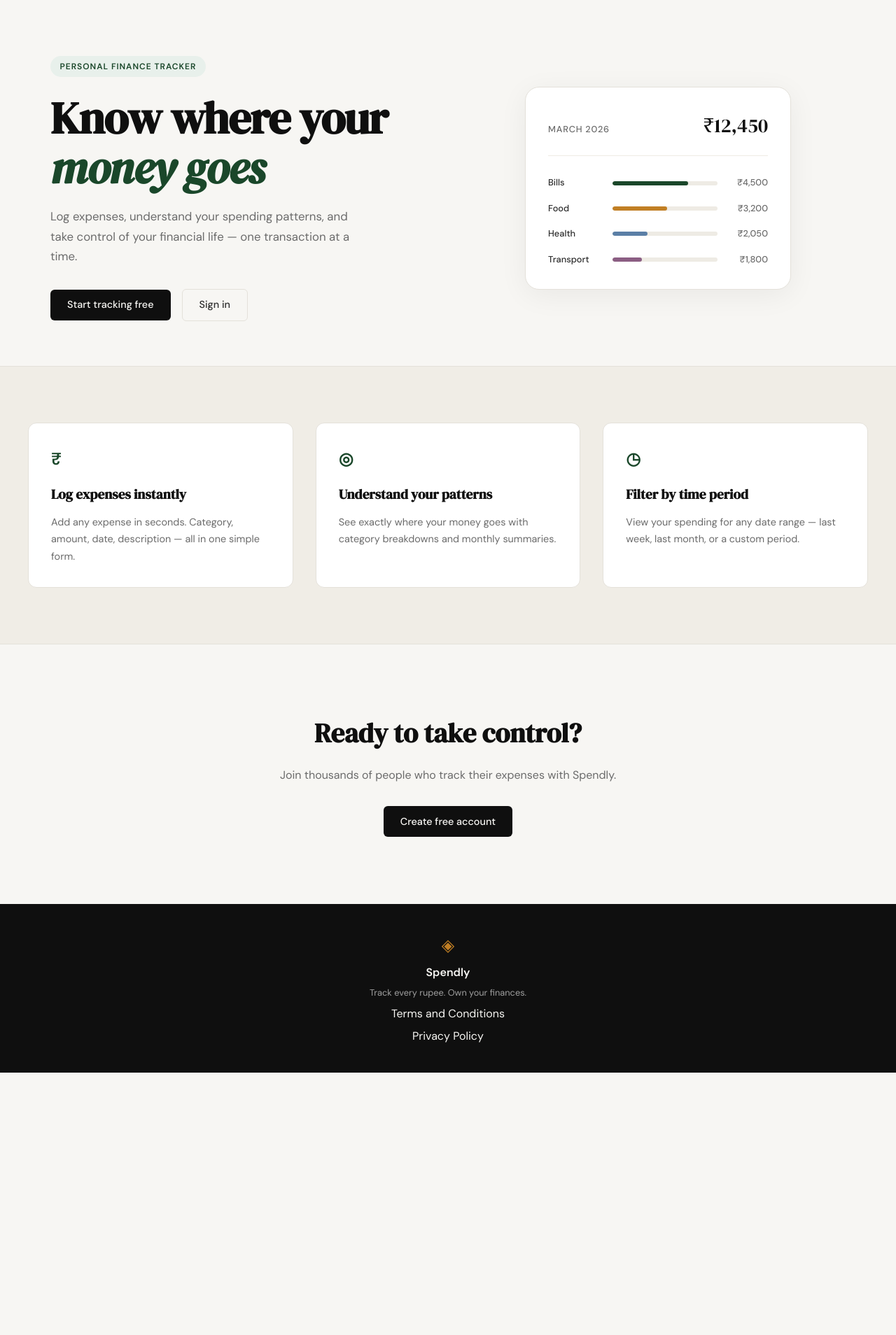
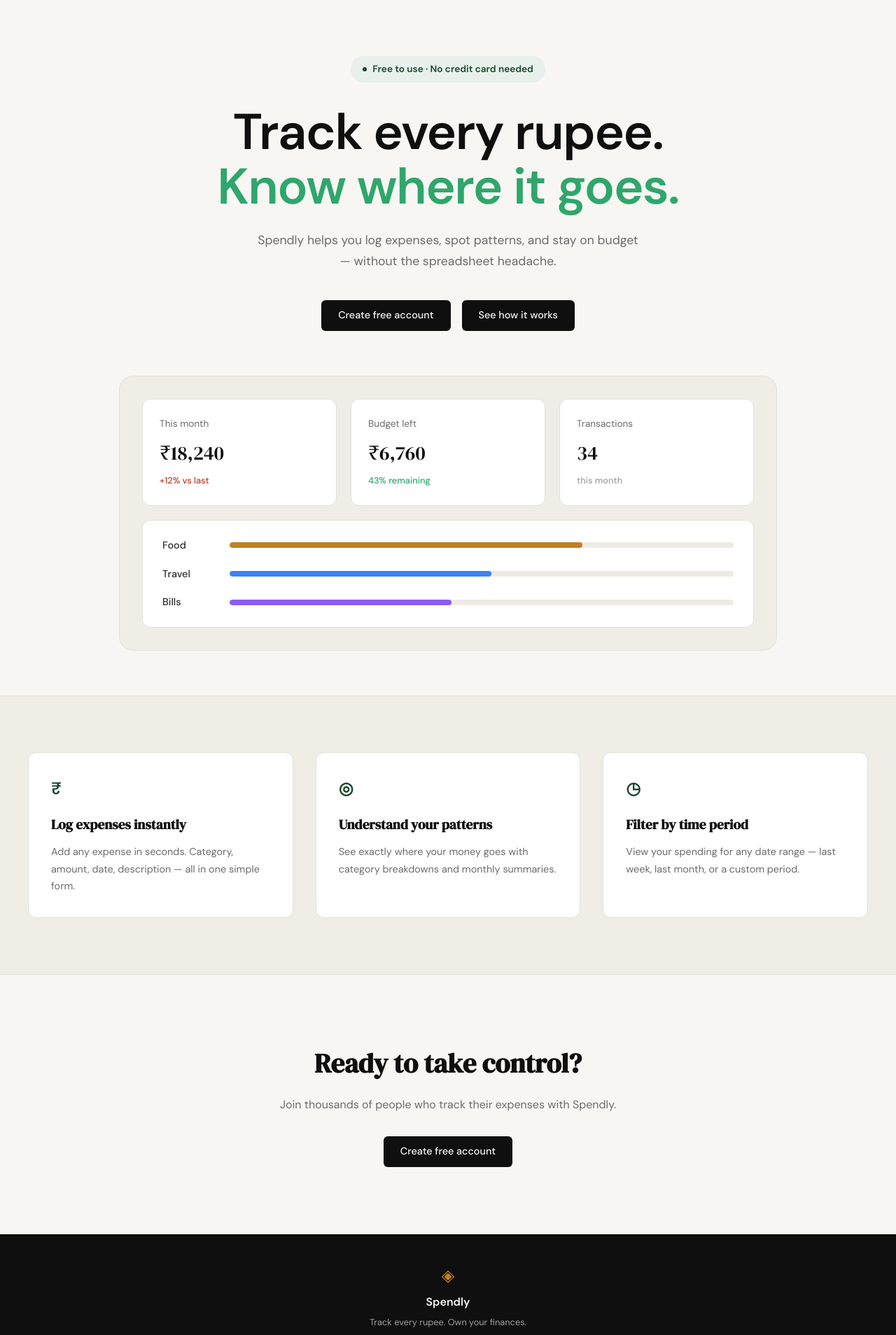
Before and after one commit to Priya1794/spendly, a Flask app: page / in a window 1280 px wide. Shown: the part 61-1969 px from the top of the page at 70% size. Before the commit the page ends 1594 px from the top, so only its background shows below. Run offline with Flask 3, Linux system fonts and the light colour scheme.

Commit message:
landing: redesign hero section to match mockup
Co-Authored-By: Claude Sonnet 5 <noreply@anthropic.com>

```diff
--- a/static/css/style.css
+++ b/static/css/style.css
@@ -125,136 +125,152 @@ a { color: inherit; text-decoration: none; }
 
 .hero {
     padding: 5rem 2rem 4rem;
-    display: grid;
-    grid-template-columns: 1fr 1fr;
-    gap: 4rem;
-    align-items: center;
     max-width: var(--max-width);
     margin: 0 auto;
+    text-align: center;
 }
 
 .hero-badge {
-    display: inline-block;
+    display: inline-flex;
+    align-items: center;
+    gap: 0.5rem;
     background: var(--accent-light);
     color: var(--accent);
-    font-size: 0.75rem;
+    font-size: 0.85rem;
     font-weight: 600;
-    letter-spacing: 0.08em;
-    text-transform: uppercase;
-    padding: 0.35rem 0.85rem;
+    padding: 0.5rem 1.1rem;
     border-radius: 999px;
-    margin-bottom: 1.5rem;
+    margin-bottom: 2rem;
+}
+
+.hero-badge-dot {
+    width: 6px;
+    height: 6px;
+    border-radius: 50%;
+    background: var(--accent);
+    display: inline-block;
 }
 
 .hero-title {
-    font-family: var(--font-display);
-    font-size: clamp(2.5rem, 5vw, 4rem);
-    line-height: 1.1;
+    font-family: var(--font-body);
+    font-weight: 700;
+    font-size: clamp(2.5rem, 6vw, 4.5rem);
+    line-height: 1.08;
     letter-spacing: -0.02em;
     color: var(--ink);
-    margin-bottom: 1.25rem;
+    max-width: 800px;
+    margin: 0 auto 1.5rem;
 }
 
-.hero-title em {
-    font-style: italic;
-    color: var(--accent);
+.hero-title-accent {
+    color: #2fa66c;
 }
 
 .hero-subtitle {
-    font-size: 1.05rem;
+    font-size: 1.1rem;
     color: var(--ink-muted);
     line-height: 1.7;
-    max-width: 460px;
-    margin-bottom: 2rem;
+    max-width: 560px;
+    margin: 0 auto 2.5rem;
 }
 
 .hero-actions {
     display: flex;
+    justify-content: center;
     gap: 1rem;
-    align-items: center;
+    margin-bottom: 4rem;
 }
 
 /* ------------------------------------------------------------------ */
-/* Mock card (hero visual)                                             */
+/* Hero stats panel                                                    */
 /* ------------------------------------------------------------------ */
 
-.hero-visual {
-    display: flex;
-    justify-content: center;
-}
-
-.mock-card {
-    background: var(--paper-card);
+.hero-panel {
+    background: var(--paper-warm);
     border: 1px solid var(--border);
     border-radius: var(--radius-lg);
     padding: 2rem;
-    width: 100%;
-    max-width: 380px;
-    box-shadow: 0 8px 40px rgba(0,0,0,0.06);
+    max-width: 940px;
+    margin: 0 auto;
+    text-align: left;
 }
 
-.mock-card-header {
-    display: flex;
-    justify-content: space-between;
-    align-items: baseline;
-    margin-bottom: 1.75rem;
-    padding-bottom: 1.25rem;
-    border-bottom: 1px solid var(--border-soft);
+.hero-stats {
+    display: grid;
+    grid-template-columns: repeat(3, 1fr);
+    gap: 1.25rem;
+    margin-bottom: 1.25rem;
 }
 
-.mock-label {
-    font-size: 0.8rem;
-    font-weight: 500;
-    color: var(--ink-muted);
-    text-transform: uppercase;
-    letter-spacing: 0.06em;
+.hero-stat {
+    background: var(--paper-card);
+    border: 1px solid var(--border);
+    border-radius: var(--radius-md);
+    padding: 1.5rem;
+    display: flex;
+    flex-direction: column;
+    gap: 0.5rem;
 }
 
-.mock-total {
+.hero-stat-label {
+    font-size: 0.85rem;
+    color: var(--ink-muted);
+}
+
+.hero-stat-value {
     font-family: var(--font-display);
     font-size: 1.75rem;
     color: var(--ink);
 }
 
-.mock-bars { display: flex; flex-direction: column; gap: 1rem; }
-
-.mock-bar-row {
-    display: grid;
-    grid-template-columns: 80px 1fr 60px;
-    align-items: center;
-    gap: 0.75rem;
+.hero-stat-delta {
+    font-size: 0.8rem;
+    font-weight: 500;
 }
 
-.mock-cat {
-    font-size: 0.8rem;
+.hero-stat-delta-pos { color: #2fa66c; }
+.hero-stat-delta-neg { color: var(--danger); }
+.hero-stat-delta-muted { color: var(--ink-faint); }
+
+.hero-progress {
+    background: var(--paper-card);
+    border: 1px solid var(--border);
+    border-radius: var(--radius-md);
+    padding: 1.5rem 1.75rem;
+    display: flex;
+    flex-direction: column;
+    gap: 1.1rem;
+}
+
+.hero-progress-row {
+    display: grid;
+    grid-template-columns: 80px 1fr;
+    align-items: center;
+    gap: 1rem;
+}
+
+.hero-progress-label {
+    font-size: 0.9rem;
     font-weight: 500;
     color: var(--ink-soft);
 }
 
-.mock-bar-track {
-    height: 6px;
+.hero-progress-track {
+    height: 8px;
     background: var(--border-soft);
     border-radius: 999px;
     overflow: hidden;
 }
 
-.mock-bar {
+.hero-progress-bar {
     height: 100%;
-    background: var(--accent);
     border-radius: 999px;
     transition: width 0.6s ease;
 }
 
-.mock-bar-2 { background: var(--accent-2); }
-.mock-bar-3 { background: #5b7fa6; }
-.mock-bar-4 { background: #8b5e83; }
-
-.mock-amt {
-    font-size: 0.8rem;
-    font-weight: 500;
-    color: var(--ink-muted);
-    text-align: right;
-}
+.hero-progress-food { background: var(--accent-2); }
+.hero-progress-travel { background: #3b82f6; }
+.hero-progress-bills { background: #8b5cf6; }
 
 /* ------------------------------------------------------------------ */
 /* Buttons                                                             */
@@ -512,16 +528,15 @@ a { color: inherit; text-decoration: none; }
 /* ------------------------------------------------------------------ */
 
 @media (max-width: 900px) {
-    .hero {
-        grid-template-columns: 1fr;
-        text-align: center;
-    }
-
     .hero-subtitle { max-width: 100%; }
-    .hero-actions { justify-content: center; }
-    .hero-visual { display: none; }
+    .hero-stats { grid-template-columns: 1fr; }
 
     .features-inner { grid-template-columns: 1fr; }
+}
+
+@media (max-width: 480px) {
+    .hero-actions { flex-direction: column; }
+    .hero-progress-row { grid-template-columns: 1fr; gap: 0.4rem; }
 }
 
 @media (max-width: 600px) {
--- a/templates/landing.html
+++ b/templates/landing.html
@@ -6,55 +6,59 @@
 
 <section class="hero">
     <div class="hero-inner">
-        <div class="hero-badge">Personal Finance Tracker</div>
+        <div class="hero-badge">
+            <span class="hero-badge-dot"></span>
+            Free to use · No credit card needed
+        </div>
         <h1 class="hero-title">
-            Know where your<br>
-            <em>money goes</em>
+            Track every rupee.<br>
+            <span class="hero-title-accent">Know where it goes.</span>
         </h1>
         <p class="hero-subtitle">
-            Log expenses, understand your spending patterns,
-            and take control of your financial life —
-            one transaction at a time.
+            Spendly helps you log expenses, spot patterns, and stay
+            on budget — without the spreadsheet headache.
         </p>
         <div class="hero-actions">
-            <a href="{{ url_for('register') }}" class="btn-primary">Start tracking free</a>
-            <a href="{{ url_for('login') }}" class="btn-ghost">Sign in</a>
+            <a href="{{ url_for('register') }}" class="btn-primary">Create free account</a>
+            <a href="#" class="btn-primary">See how it works</a>
         </div>
-    </div>
-    <div class="hero-visual">
-        <div class="mock-card">
-            <div class="mock-card-header">
-                <span class="mock-label">March 2026</span>
-                <span class="mock-total">₹12,450</span>
+
+        <div class="hero-panel">
+            <div class="hero-stats">
+                <div class="hero-stat">
+                    <span class="hero-stat-label">This month</span>
+                    <span class="hero-stat-value">₹18,240</span>
+                    <span class="hero-stat-delta hero-stat-delta-neg">+12% vs last</span>
+                </div>
+                <div class="hero-stat">
+                    <span class="hero-stat-label">Budget left</span>
+                    <span class="hero-stat-value">₹6,760</span>
+                    <span class="hero-stat-delta hero-stat-delta-pos">43% remaining</span>
+                </div>
+                <div class="hero-stat">
+                    <span class="hero-stat-label">Transactions</span>
+                    <span class="hero-stat-value">34</span>
+                    <span class="hero-stat-delta hero-stat-delta-muted">this month</span>
+                </div>
             </div>
-            <div class="mock-bars">
-                <div class="mock-bar-row">
-                    <span class="mock-cat">Bills</span>
-                    <div class="mock-bar-track">
-                        <div class="mock-bar" style="width: 72%"></div>
+            <div class="hero-progress">
+                <div class="hero-progress-row">
+                    <span class="hero-progress-label">Food</span>
+                    <div class="hero-progress-track">
+                        <div class="hero-progress-bar hero-progress-food" style="width: 70%"></div>
                     </div>
-                    <span class="mock-amt">₹4,500</span>
                 </div>
-                <div class="mock-bar-row">
-                    <span class="mock-cat">Food</span>
-                    <div class="mock-bar-track">
-                        <div class="mock-bar mock-bar-2" style="width: 52%"></div>
+                <div class="hero-progress-row">
+                    <span class="hero-progress-label">Travel</span>
+                    <div class="hero-progress-track">
+                        <div class="hero-progress-bar hero-progress-travel" style="width: 52%"></div>
                     </div>
-                    <span class="mock-amt">₹3,200</span>
                 </div>
-                <div class="mock-bar-row">
-                    <span class="mock-cat">Health</span>
-                    <div class="mock-bar-track">
-                        <div class="mock-bar mock-bar-3" style="width: 33%"></div>
+                <div class="hero-progress-row">
+                    <span class="hero-progress-label">Bills</span>
+                    <div class="hero-progress-track">
+                        <div class="hero-progress-bar hero-progress-bills" style="width: 44%"></div>
                     </div>
-                    <span class="mock-amt">₹2,050</span>
-                </div>
-                <div class="mock-bar-row">
-                    <span class="mock-cat">Transport</span>
-                    <div class="mock-bar-track">
-                        <div class="mock-bar mock-bar-4" style="width: 28%"></div>
-                    </div>
-                    <span class="mock-amt">₹1,800</span>
                 </div>
             </div>
         </div>
```
